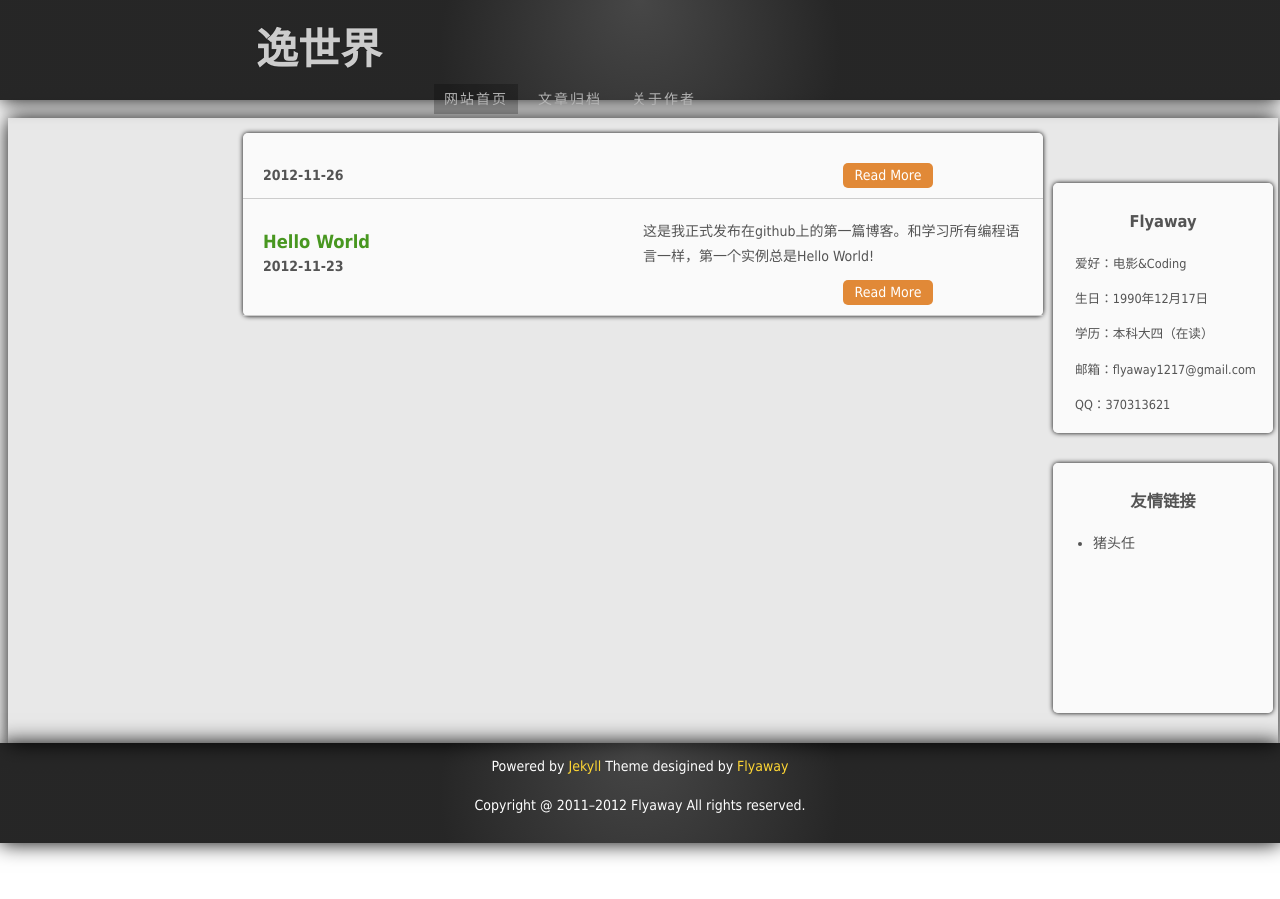
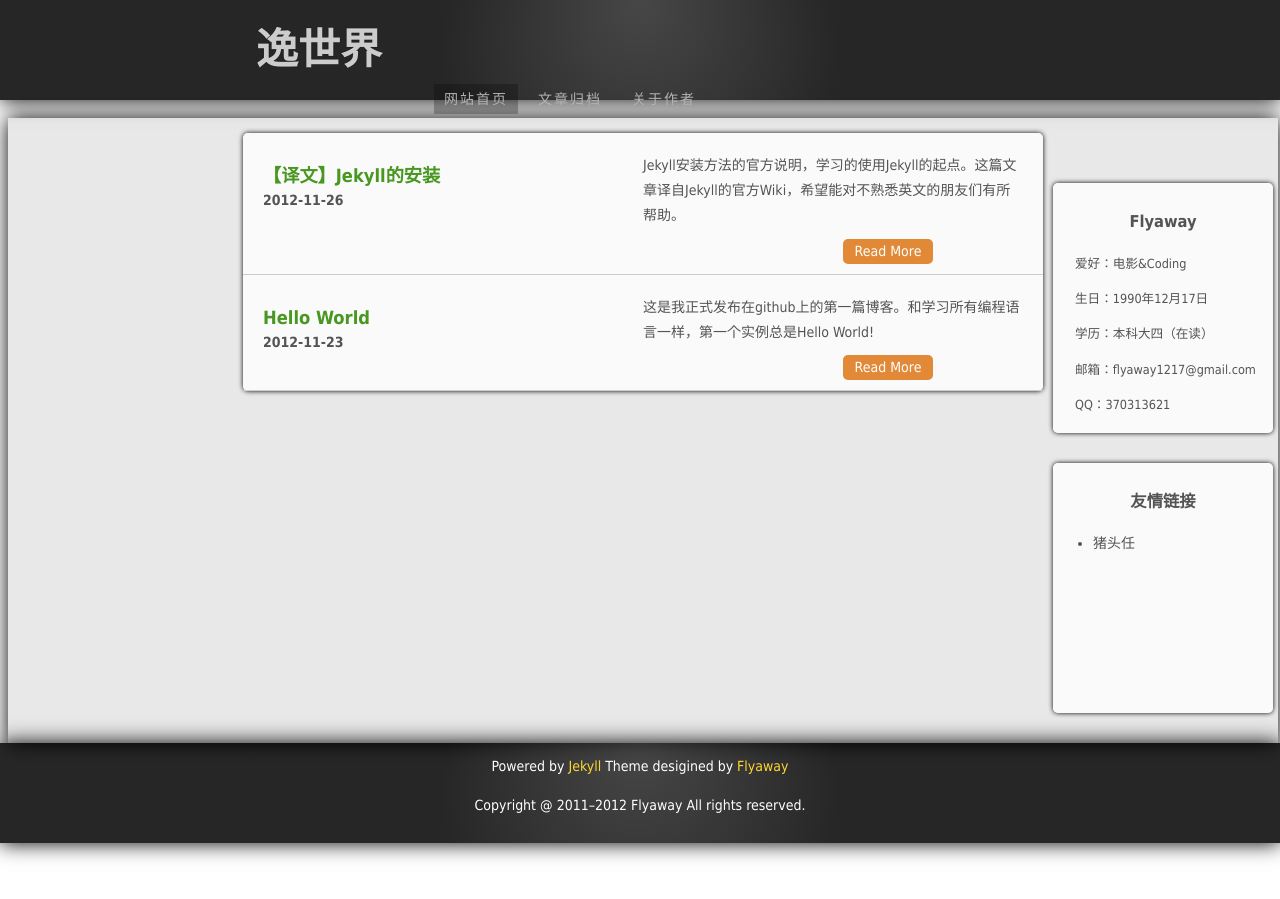
Before and after one commit to flyaway1217/flyaway1217.github.com, a Jekyll site: the page built from index.html, in a window 1280 px wide. Built offline with Jekyll 4.4.1, drawn with Linux system fonts in a browser that asks for light colours.

Commit message:
Update a post

```diff
--- a/_posts/2012-11-26-Jekyll-Wiki-Install.markdown
+++ b/_posts/2012-11-26-Jekyll-Wiki-Install.markdown
@@ -1,6 +1,6 @@
 ---
 layout: post
-title: [译文]Jekyll的安装
+title: 【译文】Jekyll的安装
 description: Jekyll安装方法的官方说明，学习的使用Jekyll的起点。这篇文章译自Jekyll的官方Wiki，希望能对不熟悉英文的朋友们有所帮助。
 keywords: Jekyll,Install,Ruby,Linux,Wiki
 category: 翻译
@@ -54,3 +54,85 @@
 Maruku本身是对从LaTex到PNG的转换是可选的，它是通过blahtex(Version 0.6)完成的。但是，blahtex必须和`dvips`一起在你的`$PATH`中。
 
 （**注意**：[remi's fork of Maruku](http://github.com/remi/maruku/tree/master)并不会固定`dvips`的位置，除非你需要将它固定）
+
+##RDiscount##
+
+如果你希望使用[RDiscount](http://github.com/rtomayko/rdiscount/tree/master)来渲染markdown，而不是[Maruku](http://maruku.rubyforge.org/),只要确保RDiscount被正确地安装：
+
+{% highlight ruby linenos %}
+sudo gem install rdiscount
+{%  endhighlight %}
+
+然后运行Jekyll，并使用以下的参数选项：
+
+{% highlight ruby linenos %}
+jekyll --rdiscount
+{%  endhighlight %}
+
+或者，如果你不想指定标志的话，你可以在你的`_config.yml`中写入如下代码：
+
+{% highlight ruby linenos %}
+markdown: rdiscount
+{%  endhighlight %}
+
+
+##Pygments##
+
+如果你希望在你的文章中通过` highlight `标签实现代码高亮，你需要安装[Pygments](http://pygments.org/)。
+
+###在OS X Leopard和Snow Leopard上###
+
+它和Python2.6已经预装了：
+
+{% highlight ruby linenos %}
+sudo easy_install Pygments
+{% endhighlight %}
+
+或者在OS X中使用MacPorts:
+{% highlight ruby linenos %}
+sudo port install python25 py25-pygments
+{% endhighlight %}
+
+或者在OS X中使用HomeBrew
+
+{% highlight ruby linenos %}
+brew install python
+/#export PATH="/usr/local/share/python:$(PATH)"
+easy_install pip
+pip install --upgrade distribute
+pip install pygments
+{% endhighlight %}
+
+**注意**：Homebrew并不会为你链接到可执行文件。对于Homebrew默认的Cellar路径和Python2.7来说，确保把`/usr/local/share/python`添加到你的`PATH`中。想要了解更多信息，请查看[这里](https://github.com/mxcl/homebrew/wiki/Homebrew-and-Python)
+
+### 在Archlinux上：###
+
+{% highlight ruby linenos %}
+sudo pacman -S python-pygments
+{% endhighlight %}
+
+或者使用python2版的pygments:
+
+{% highlight ruby linenos %}
+sudo pacman -S python2-pygments
+{% endhighlight %}
+
+**注意**:python2版本的pygments创建一个名为`pygmentize2`的可执行文件，然而Jekyll尝试寻找的是`pygmentize`。创建一个执行链接`# ln -s /usr/bin/pygments2 /usr/bin/pygmentize`或者使用python3版的pygments都是可以的。(这条建议似乎已经过时了，因为python2版的pygments现在确实安装pygmentize)
+
+### 在Unbutu和Debian上 ###
+
+{% highlight ruby linenos %}
+sudo pat-get install python-pygments
+{% endhighlight %}
+
+### 在Fedora和CentOS上 ###
+
+{% highlight ruby linenos %}
+sudo yum install python-pygments
+{% endhighlight %}
+
+### 在Gentoo上 ###
+
+{% highlight ruby linenos %}
+sudo emerge -av dev-python/pygments
+{% endhighlight %}
```
